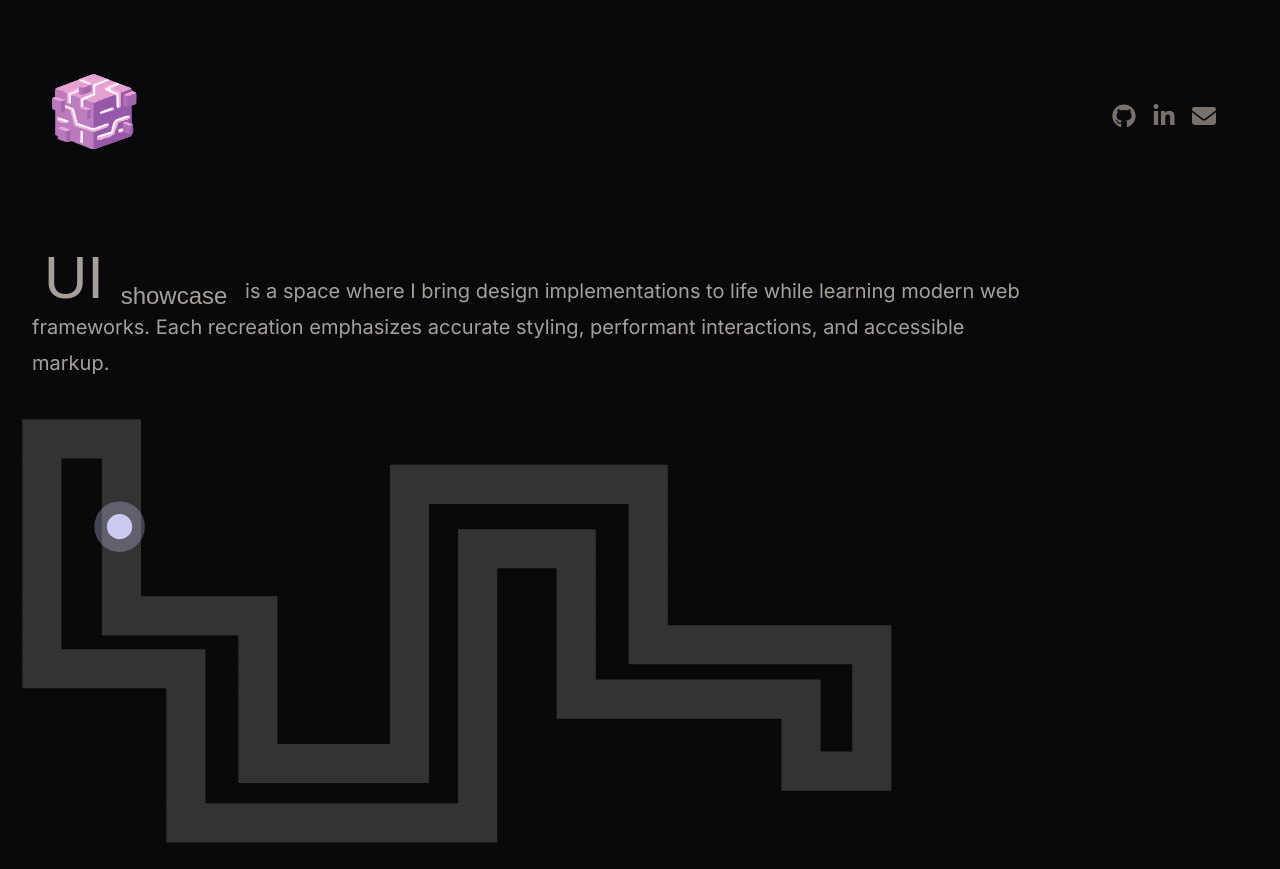
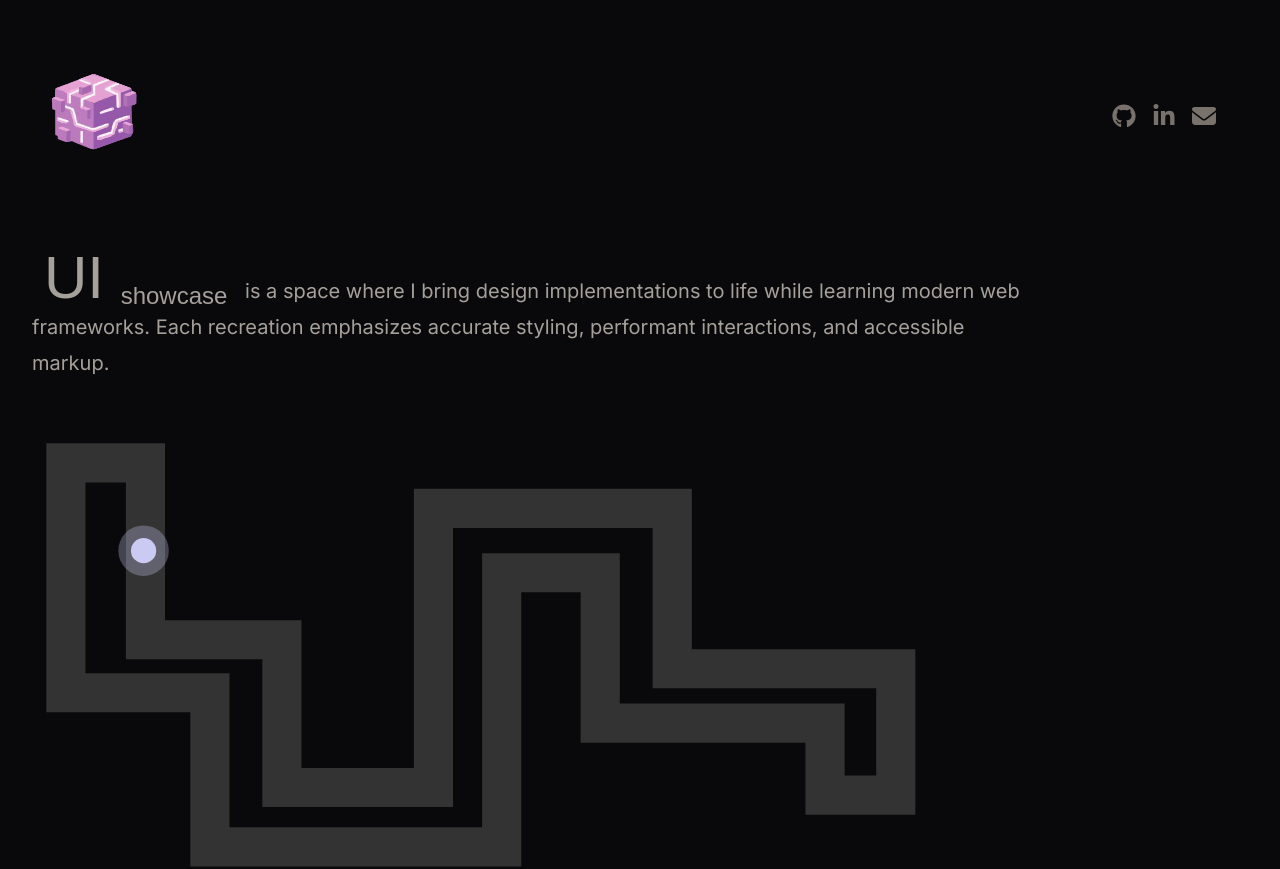
Before and after one commit to njokinjeri/ui-showcase, a React (Vite) app: page /about in a window 1280 px wide. Shown: the top 869 px of the page. Built offline with nearby package versions, Linux system fonts and the light colour scheme; a web font is replaced by a local one.

Commit message:
file edits

```diff
--- a/index.html
+++ b/index.html
@@ -7,7 +7,7 @@
     <link rel="preconnect" href="https://fonts.gstatic.com" crossorigin>
     <link href="https://fonts.googleapis.com/css2?family=Climate+Crisis&family=Inter:ital,opsz,wght@0,14..32,100..900;1,14..32,100..900&family=Montserrat:ital,wght@0,100..900;1,100..900&display=swap" rel="stylesheet">
     <meta name="viewport" content="width=device-width, initial-scale=1.0" />
-    <title>UI Playground</title>
+    <title>UI Showcase</title>
   </head>
   <body>
     <div id="root"></div>
--- a/src/pages/About.jsx
+++ b/src/pages/About.jsx
@@ -25,11 +25,11 @@ const About = () => {
                   Each recreation emphasizes accurate styling, performant interactions, and accessible markup.
         </p>
       </div>
-      <div className="w-full p-4 flex justify-start">
+      <div className="p-4 md:p-10 flex justify-start">
         <InteractivePath />
       </div>
     </article>
   )
 }
 
-export default About
+export default About;
```
